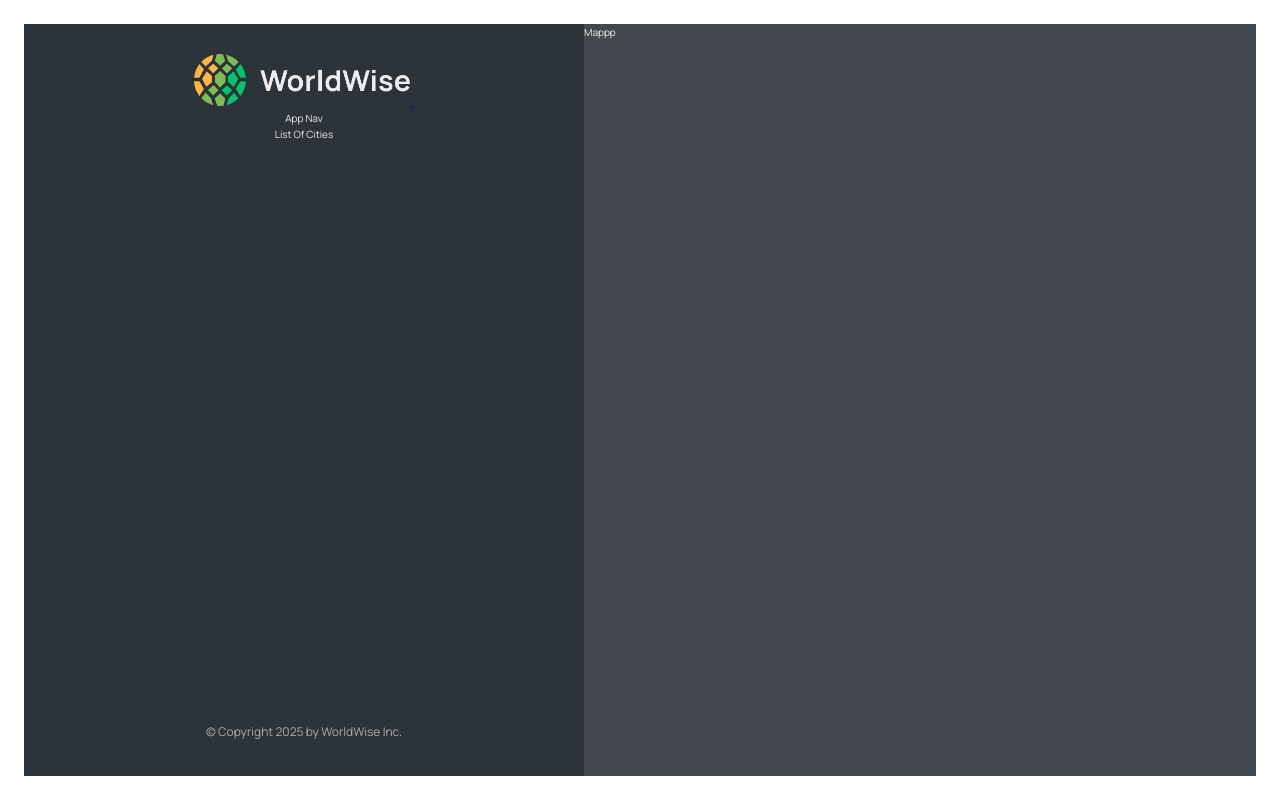
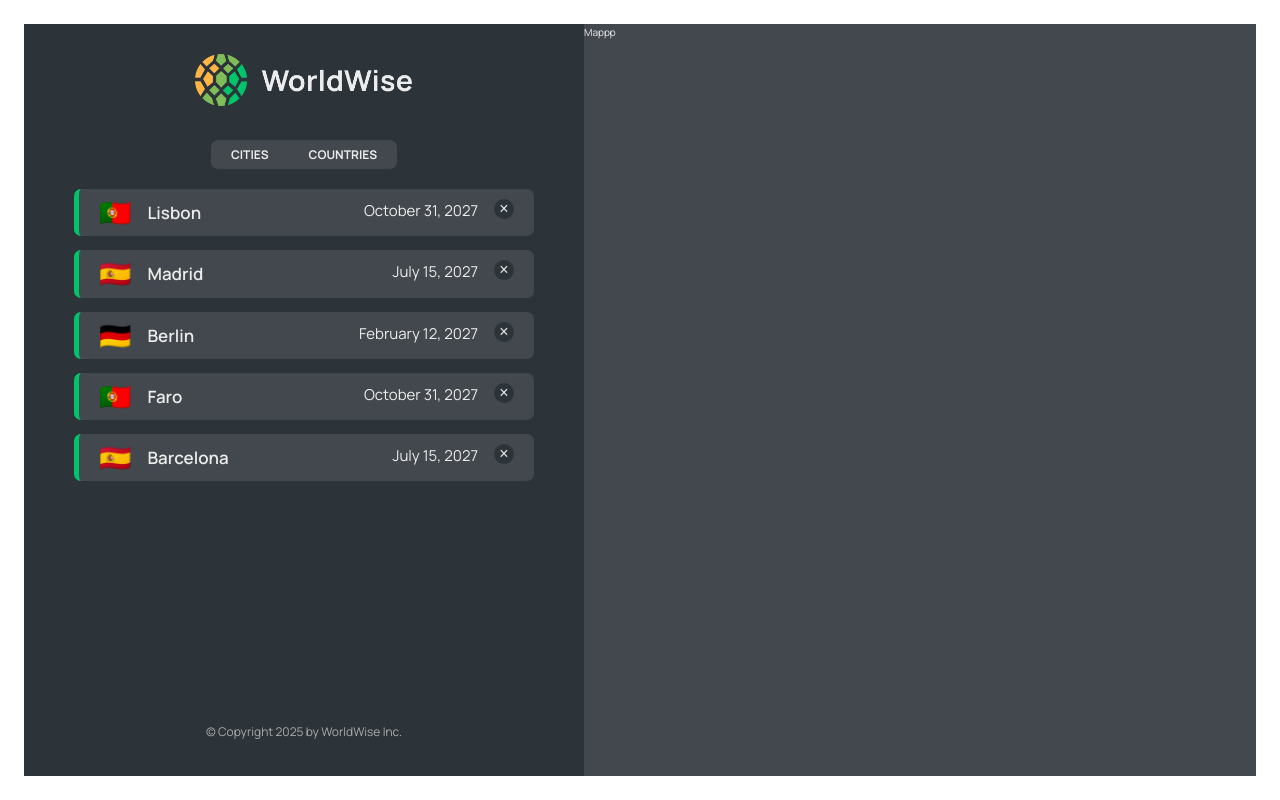
Before and after one commit to Jilly-del/WorldWise, a React (Vite) app: page /app in a window 1280 px wide. Built offline with nearby package versions, Linux system fonts and the light colour scheme; data requests are answered from the project's data file.

Commit message:
few updates

```diff
--- a/package.json
+++ b/package.json
@@ -7,9 +7,12 @@
     "dev": "vite",
     "build": "vite build",
     "lint": "eslint .",
-    "preview": "vite preview"
+    "preview": "vite preview",
+    "server": "json-server --watch data/cities.json --port 4000"
   },
   "dependencies": {
+    "json-server": "^1.0.0-beta.3",
+    "prop-types": "^15.8.1",
     "react": "^18.3.1",
     "react-dom": "^18.3.1",
     "react-router-dom": "^7.1.5"
--- a/src/App.jsx
+++ b/src/App.jsx
@@ -5,15 +5,49 @@
 import PageNotFound from "./Pages/PageNotFound";
 import AppLayout from "./Pages/AppLayout";
 import Login from "./Pages/Login";
+import CityList from "./component/CityList";
+import { useEffect, useState } from "react";
 
+const BASE_URL = `http://localhost:4000`;
 function App() {
+  const [cities, Setcities] = useState([]);
+  const [isLoading, setIsLoading] = useState(false);
+
+  useEffect(function () {
+    async function fetchCities() {
+      try {
+        setIsLoading(true);
+        const res = await fetch(`${BASE_URL}/cities`);
+        const data = await res.json();
+        Setcities(data);
+      } catch {
+        alert("There was an error loading the data");
+      } finally {
+        setIsLoading(false);
+      }
+    }
+    fetchCities();
+  }, []);
+
   return (
     <BrowserRouter>
       <Routes>
-        <Route path="/" element={<Homepage />} />
+        <Route index element={<Homepage />} />
         <Route path="pricing" element={<Pricing />} />
         <Route path="product" element={<Product />} />
-        <Route path="app" element={<AppLayout />} />
+        <Route path="app" element={<AppLayout />}>
+          <Route
+            index
+            element={<CityList cities={cities} isLoading={isLoading} />}
+          />
+
+          <Route
+            path="cities"
+            element={<CityList cities={cities} isLoading={isLoading} />}
+          />
+          <Route path="countries" element={<p>list of countries</p>} />
+          <Route path="form" element={<p>Form</p>} />
+        </Route>
         <Route path="login" element={<Login />} />
         <Route path="*" element={<PageNotFound />} />
       </Routes>
--- a/src/component/AppNav.jsx
+++ b/src/component/AppNav.jsx
@@ -1,5 +1,19 @@
+import { NavLink } from "react-router-dom";
+import styles from "./AppNav.module.css";
+
 function AppNav() {
-  return <p>App Nav</p>;
+  return (
+    <nav className={styles.nav}>
+      <ul>
+        <li>
+          <NavLink to={"cities"}>Cities</NavLink>
+        </li>
+        <li>
+          <NavLink to={"countries"}>Countries</NavLink>
+        </li>
+      </ul>
+    </nav>
+  );
 }
 
 export default AppNav;
--- /dev/null
+++ b/src/component/CityItem.jsx
@@ -0,0 +1,29 @@
+import PropTypes from "prop-types";
+import styles from "./CityItem.module.css";
+
+const formatDate = (date) =>
+  new Intl.DateTimeFormat("en", {
+    day: "numeric",
+    month: "long",
+    year: "numeric",
+  }).format(new Date(date));
+
+function CityItem({ city }) {
+  const { cityName, emoji, date } = city;
+  return (
+    <li className={styles.cityItem}>
+      <span className={styles.emoji} aria-label={`Emoji for ${cityName}`}>
+        {emoji}
+      </span>
+      <h3 className={styles.name}>{cityName}</h3>
+      <time className={styles.date}> {formatDate(date)} </time>
+      <button className={styles.deleteBtn}>&times;</button>
+    </li>
+  );
+}
+
+CityItem.propTypes = {
+  city: PropTypes.object.isRequired,
+};
+
+export default CityItem;
--- a/src/component/CityItem.module.css
+++ b/src/component/CityItem.module.css
@@ -3,7 +3,8 @@
 .cityItem:visited {
   display: flex;
   gap: 1.6rem;
-  align-items: center;
+  flex-direction: row;
+  /* align-items: center; */
 
   background-color: var(--color-dark--2);
   border-radius: 7px;
--- /dev/null
+++ b/src/component/CityList.jsx
@@ -0,0 +1,29 @@
+import PropTypes from "prop-types";
+import styles from "./CityList.module.css";
+import Spinner from "../component/Spinner";
+import CityItem from "./CityItem";
+
+function CityList({ cities, isloading }) {
+  if (isloading) return <Spinner />;
+  return (
+    <ul className={styles.cityList}>
+      {cities.map((city) => (
+        <CityItem city={city} key={city.id} />
+      ))}
+    </ul>
+  );
+}
+
+CityList.propTypes = {
+  cities: PropTypes.arrayOf(
+    PropTypes.shape({
+      id: PropTypes.oneOfType([PropTypes.string, PropTypes.number]).isRequired,
+      name: PropTypes.string.isRequired,
+      country: PropTypes.string.isRequired,
+    })
+  ).isRequired,
+
+  isloading: PropTypes.bool,
+};
+
+export default CityList;
--- a/src/component/Logo.jsx
+++ b/src/component/Logo.jsx
@@ -4,7 +4,7 @@
 function Logo() {
   return (
     <Link to={"/"}>
-      <img src="/logo.png" alt="WorldWise logo" className={styles.logo} />;
+      <img src="/logo.png" alt="WorldWise logo" className={styles.logo} />
     </Link>
   );
 }
--- a/src/component/SideBar.jsx
+++ b/src/component/SideBar.jsx
@@ -1,14 +1,14 @@
 import Logo from "./Logo";
 import AppNav from "../component/AppNav";
 import styles from "./SideBar.module.css";
+import { Outlet } from "react-router-dom";
 
 function SideBar() {
   return (
     <div className={styles.sidebar}>
       <Logo />
       <AppNav />
-
-      <p>List Of Cities</p>
+      <Outlet />
 
       <footer className={styles.footer}>
         <p className={styles.copyright}>
```
Also changed, not shown: 1 other file (tests, documents, lock files or other folders).
